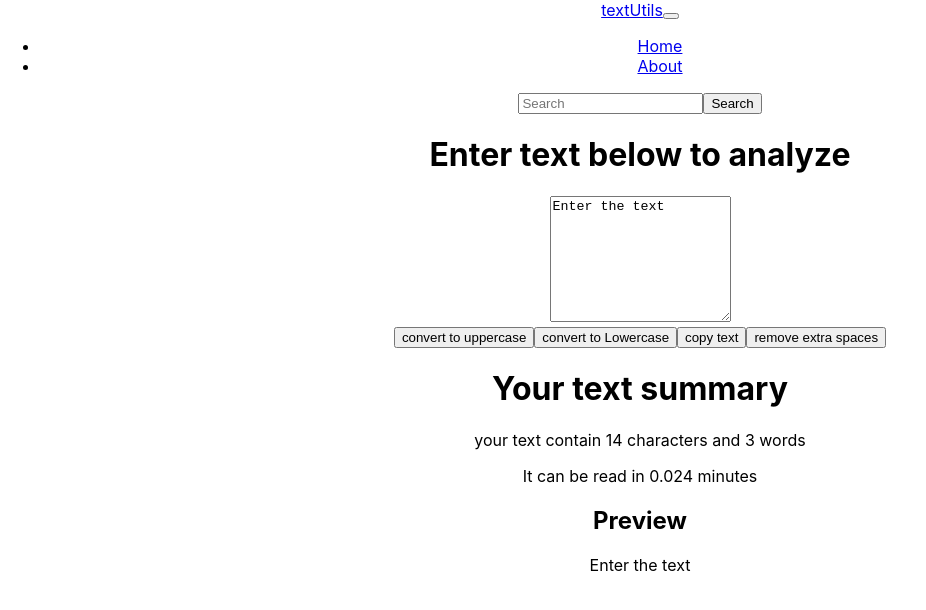
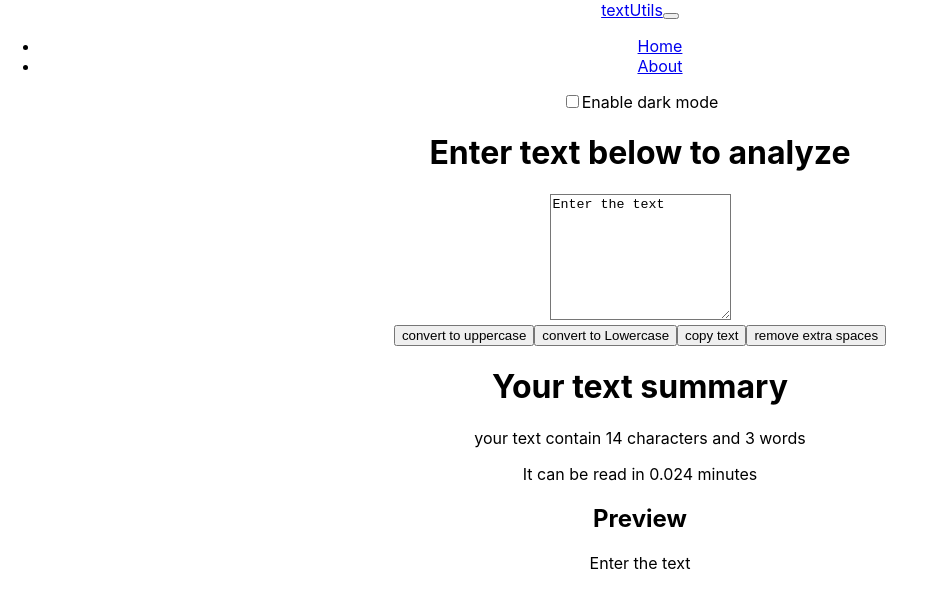
Before and after one commit to shashikant010/textutil, a React (Create React App) app: page / in a window 1280 px wide. Shown: the top 610 px of the page, without its empty margins (0-926 px from the left). Built offline with nearby package versions, Linux system fonts and the light colour scheme; the HTML template or start-up script is replaced by a standard one.

Commit message:
added alert on dark or light mode toggle

```diff
--- a/src/App.js
+++ b/src/App.js
@@ -1,17 +1,48 @@
 import './App.css';
+import React , {useState} from 'react';
 // import About from './components/About';
 import Navbar from './components/Navbar';
 import Textform from './components/Textform';
+import Alert from './components/Alert';
 
 function App() {
+  const [mode,setmode]=useState('light');
+  const [alert,setalert]=useState(null);
+  const showalert=(message,type)=>{
+    setalert(
+      {msg:message,
+      type:type}
+    )
+    setTimeout(() => {
+      setalert(null);
+    }, 1500);
+  }
+  const togglemode=()=>{
+    if(mode==='light'){
+      setmode('dark');
+      showalert('mode is dark mode','success');
+    }
+    else{
+      setmode('light');
+      showalert('mode is light mode','success');
+    }
+  }
   return (
-    <div className="App">
+    <div className="App" style={
+      { color:`${mode==='light'?'black':'white'}` ,
+       backgroundColor:`${mode==='light'?'white':'#343a40'}`}
+     }>
 
-<Navbar title="textUtils"/>
-<div className="container">
-<Textform heading="Enter text below to analyze"/>
+<Navbar title="textUtils" mode={mode} togglemode={togglemode}/>
+
+<Alert alert={alert}/>
+
+
+<div className="container" >
+<Textform heading="Enter text below to analyze "mode={mode} alert={alert}/>
 {/* <About/> */}
 </div>
+
     </div>
   );
 }
--- /dev/null
+++ b/src/components/Alert.js
@@ -0,0 +1,12 @@
+import React from 'react'
+
+export default function Alert(props) {
+  return (
+    props.alert&&<div>
+      <div className={`alert alert-${props.alert.type} alert-dismissible fade show`} role="alert">
+
+    <strong>{props.alert.type}</strong> {props.alert.msg}
+</div>
+    </div>
+  )
+}
--- a/src/components/Navbar.js
+++ b/src/components/Navbar.js
@@ -5,7 +5,7 @@
 export default function Navbar(props) {
   return (
     <div>
-       <nav className="navbar navbar-expand-lg bg-body-tertiary">
+       <nav className={`navbar navbar-expand-lg navbar-${props.mode} bg-${props.mode}`}>
   <div className="container-fluid">
     <a className="navbar-brand" href="/">
       {props.title}
@@ -36,7 +36,8 @@
 
 
       </ul>
-      <form className="d-flex" role="search">
+
+      {/* <form className="d-flex" role="search">
         <input
           className="form-control me-2"
           type="search"
@@ -46,9 +47,13 @@
         <button className="btn btn-outline-success" type="submit">
           Search
         </button>
-      </form>
+      </form> */}
     </div>
   </div>
+  <div className="form-check form-switch">
+  <input className="form-check-input" type="checkbox" role="switch" id="flexSwitchCheckDefault" onClick={props.togglemode}/>
+  <label className={`form-check-label text-${props.mode==='light'?'dark':'light'}`} htmlFor="flexSwitchCheckDefault">Enable dark mode</label>
+</div>
 </nav>
 
     </div>
--- a/src/components/Textform.js
+++ b/src/components/Textform.js
@@ -29,20 +29,33 @@
       let newtext = text.split(/[ ]+/);
       setText(newtext.join(" "))
     }
+
+    console.log(prop.mode);
+
   return (
-    <div>
-      <>
+    <div style={
+     { color:`${prop.mode==='light'?'black':'white'}` ,
+      backgroundColor:`${prop.mode==='light'?'white':'#343a40'}`}
+    }>
+      < >
     <h1>{prop.heading}</h1>
-  <div className="mb-3">
+  <div className="mb-3" style={
+     { color:`${prop.mode==='light'?'black':'white'}` ,
+      backgroundColor:`${prop.mode==='light'?'white':'#343a40'}`}
+    }>
 
     <textarea
+    style={
+      { color:`${prop.mode==='light'?'black':'white'}` ,
+       backgroundColor:`${prop.mode==='light'?'white':'#343a40'}`}
+     }
       className="form-control"
       value={text}
         onChange={ontextchange}
         onClick={ontextclick}
       id="exampleFormControlTextarea1"
       rows={8}
-      defaultValue={""}
+
     />
   </div>
   <button className="btn btn-primary mx-3 my-2 "onClick={onupbtnclick}>convert to uppercase</button>
@@ -50,7 +63,10 @@
   <button className="btn btn-primary mx-3 my-2 "onClick={handlecopy}>copy text</button>
   <button className="btn btn-secondary mx-2 "onClick={handleExtraspaces}>remove extra spaces</button>
 
-  <div className="container">
+  <div style={
+     { color:`${prop.mode==='light'?'black':'white'}` ,
+      backgroundColor:`${prop.mode==='light'?'white':'#343a40'}`}
+    }>
     <h1>Your text summary</h1>
     <p>your text contain {text.length} characters and {text.split(" ").length} words</p>
     <p>It can be read in {text.split(" ").length*0.008} minutes</p>
@@ -60,5 +76,6 @@
 </>
 
     </div>
+
   )
 }
```
